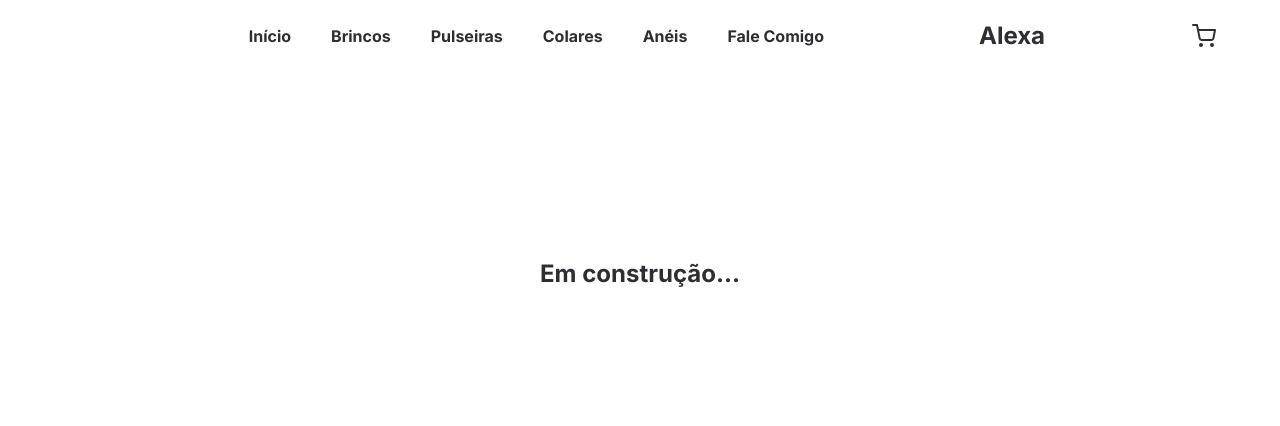
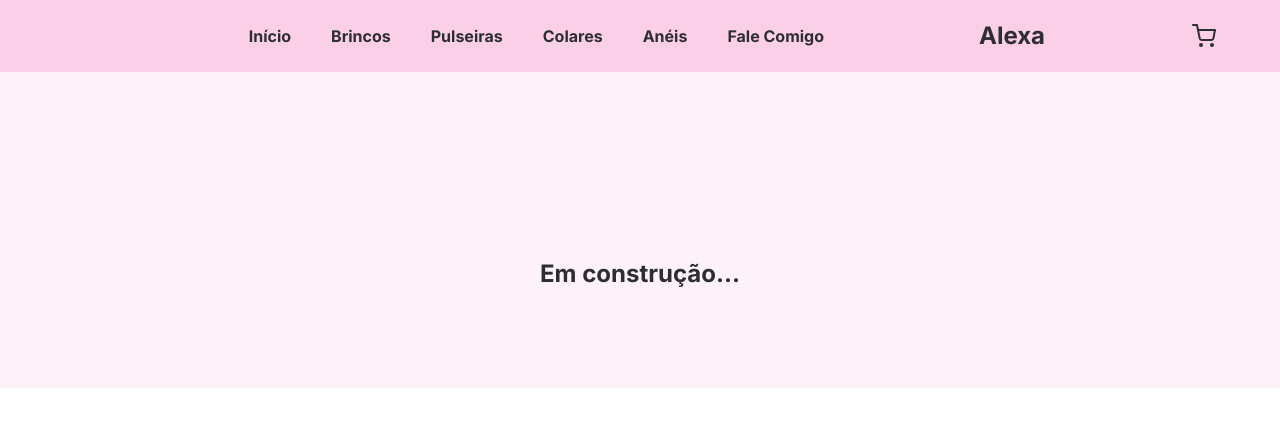
Before and after one commit to cafe51/Alexa-semijoias, a Next.js app in the folder alexa-site/: page / in a window 1280 px wide. Shown: the top 426 px of the page. Built offline with nearby package versions, Linux system fonts and the light colour scheme.

Commit message:
add colors

```diff
--- a/alexa-site/src/app/Header.tsx
+++ b/alexa-site/src/app/components/Header.tsx
@@ -2,8 +2,8 @@
 import { useEffect, useState } from 'react';
 import Navbar from './Navbar'
 import { FiShoppingCart } from "react-icons/fi";
-import { colors } from '../../public/colors';
-const {color200, color50} = colors;
+import { colors } from '../../../public/colors';
+// const {color200, color50} = colors;
 
 const Header = () => {
     const [isMenuOpen, setIsMenuOpen] = useState(false);
@@ -21,7 +21,7 @@ const Header = () => {
     const opacity = isScrolled ? 'bg-opacity-80' : '';
 
     return (
-        <header id="japhe" className={ `${color200} fixed w-full transition-all duration-500 z-50  ${opacity}` }>
+        <header id="japhe" className={ `primColor fixed w-full transition-all duration-500 z-50  ${opacity}` }>
             <div className="flex justify-between items-center px-8 md:px-16 py-6 md:py-0">
             {
                     !isMenuOpen
--- a/alexa-site/src/app/globals.css
+++ b/alexa-site/src/app/globals.css
@@ -37,11 +37,11 @@ a {
 }
 
 .primColor {
-  background-color: pink;
+  background-color: #fbcfe8;
 }
 
 .secColor {
-  background-color: pink;
+  background-color: #fdf2f8;
 }
 
 .asset-enter {
@@ -93,7 +93,7 @@ a {
 
 @media (max-width: 760px) {
   .nav-gradient {
-    background: linear-gradient(to bottom, #f8cfe8c9, rgba(255, 255, 255, 0.548));
+    background: linear-gradient(to bottom, #fbcfe8, rgba(255, 255, 255, 0.548));
     content: "";
     display: block;
     position: absolute;
--- a/alexa-site/src/app/page.tsx
+++ b/alexa-site/src/app/page.tsx
@@ -1,4 +1,4 @@
-import Header from "./Header";
+import Header from "./components/Header";
 import { colors } from '../../public/colors';
 const {color200, color50} = colors;
 
@@ -6,7 +6,7 @@ const {color200, color50} = colors;
 export default function Home() {
 
   return (
-    <div className={`${color50}`}>
+    <div className='secColor'>
       <Header />
       <main className="flex flex-col items-center justify-between p-24 pt-64">
         <h2>Em construção...</h2>
```
Also changed, not shown: alexa-site/src/app/components/Navbar.tsx (renamed from alexa-site/src/app/Navbar.tsx).
